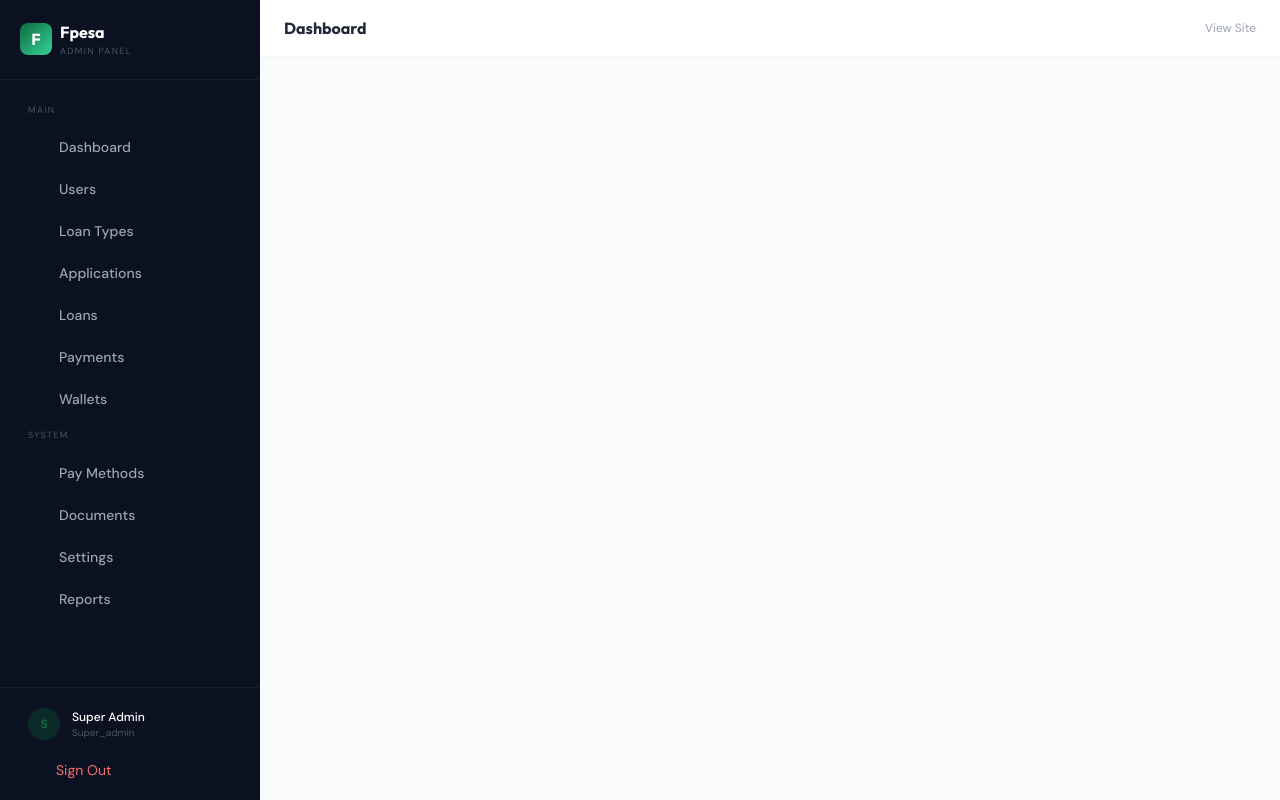
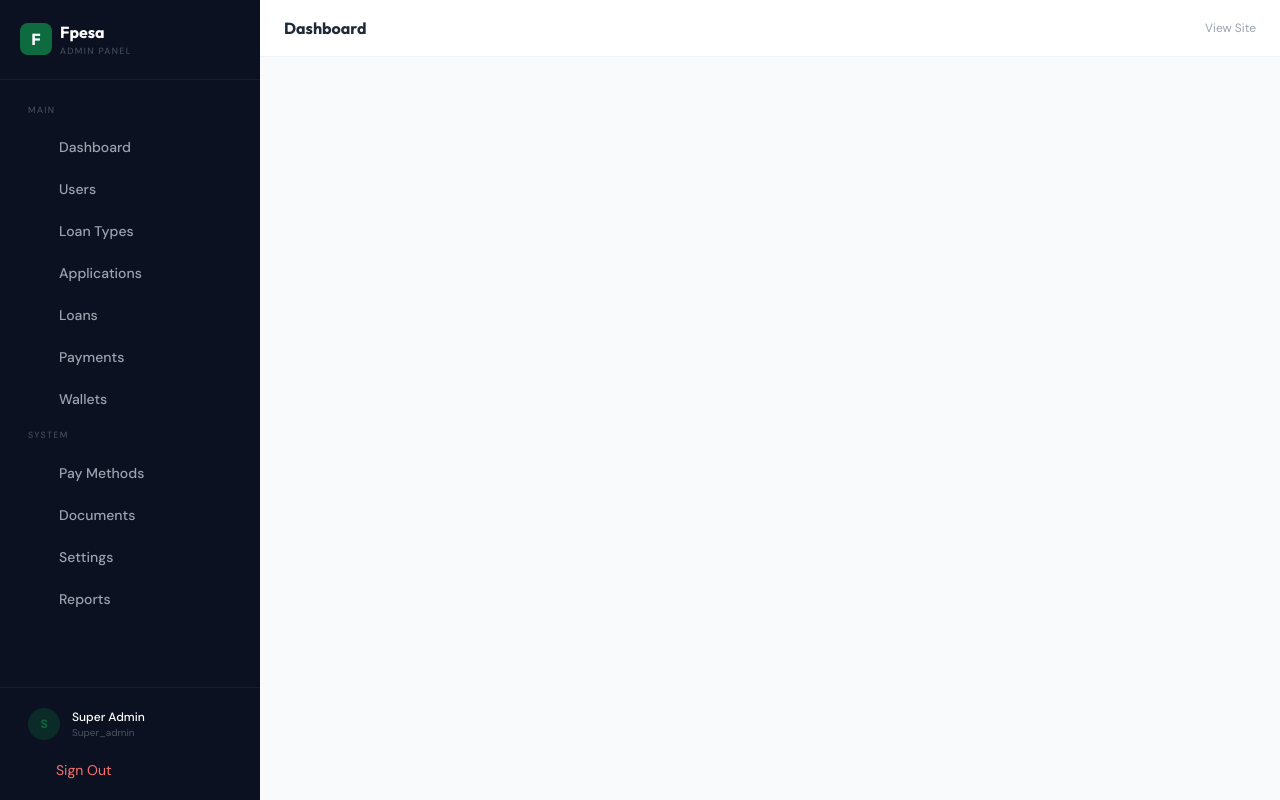
Before and after one commit to dennismwa/Fpesa-Loans, a PHP site: page /admin/layout.php in a window 1280 px wide. Run offline with PHP 8.4, Linux system fonts and the light colour scheme; a user stored in the database is signed in; data comes from the database, SQL or seed files in the repository; data that the repository does not hold is empty; some libraries are stand-ins or nearby versions.

Commit message:
Update layout.php

```diff
--- a/admin/layout.php
+++ b/admin/layout.php
@@ -16,7 +16,7 @@ require_once __DIR__ . '/../includes/header.php';
   <aside id="aSB" class="fixed lg:sticky top-0 left-0 h-screen w-[260px] bg-dark text-gray-400 z-40 transform -translate-x-full lg:translate-x-0 transition-transform duration-300 flex flex-col overflow-y-auto">
     <div class="p-5 border-b border-white/5">
       <a href="/admin/dashboard.php" class="flex items-center gap-2">
-        <div class="w-8 h-8 rounded-lg bg-gradient-to-br from-primary to-emerald-400 flex items-center justify-center"><span class="text-white font-bold font-heading">F</span></div>
+        <div class="w-8 h-8 rounded-lg bg-primary flex items-center justify-center"><span class="text-white font-bold font-heading">F</span></div>
         <div><span class="text-base font-bold text-white font-heading"><?= e(site_name()) ?></span><div class="text-[9px] text-gray-600 uppercase tracking-[.15em]">Admin Panel</div></div>
       </a>
     </div>
```
